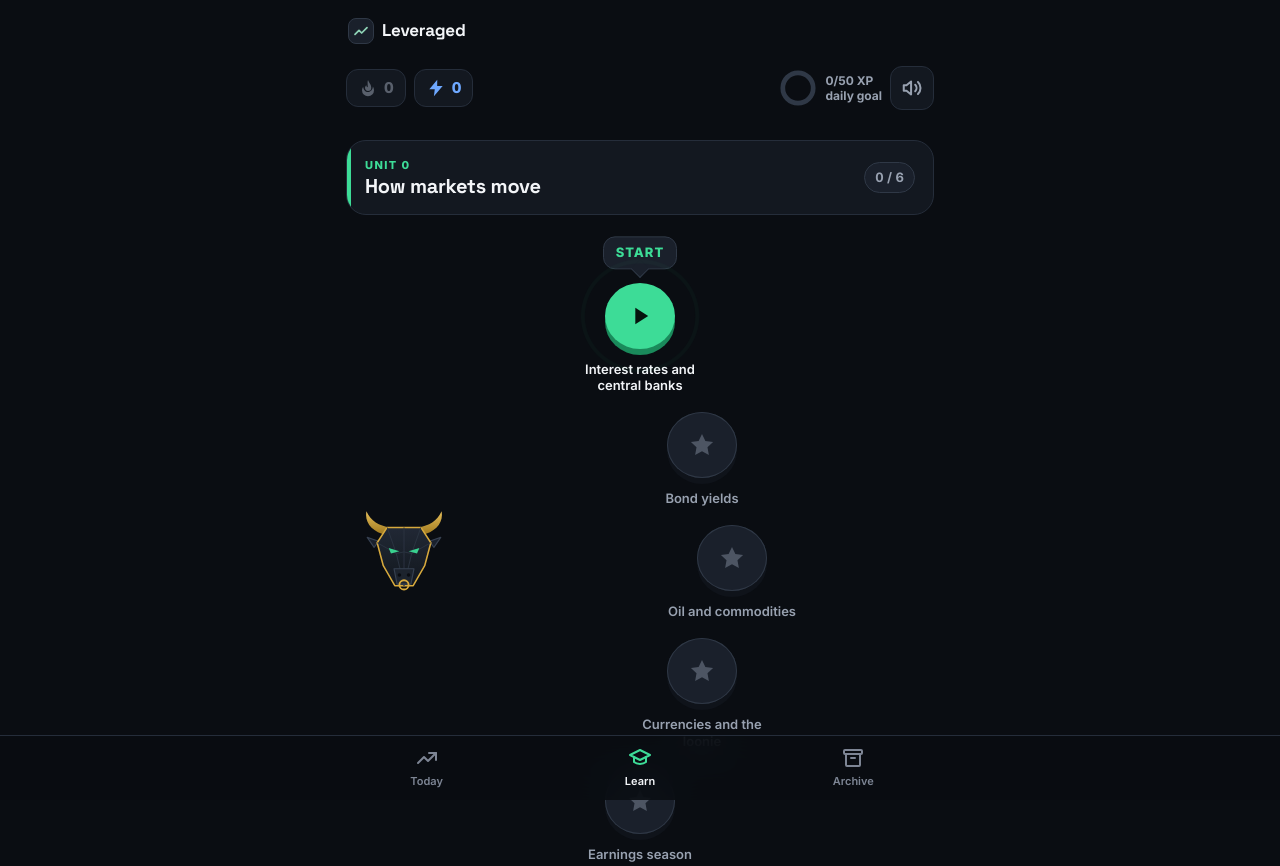
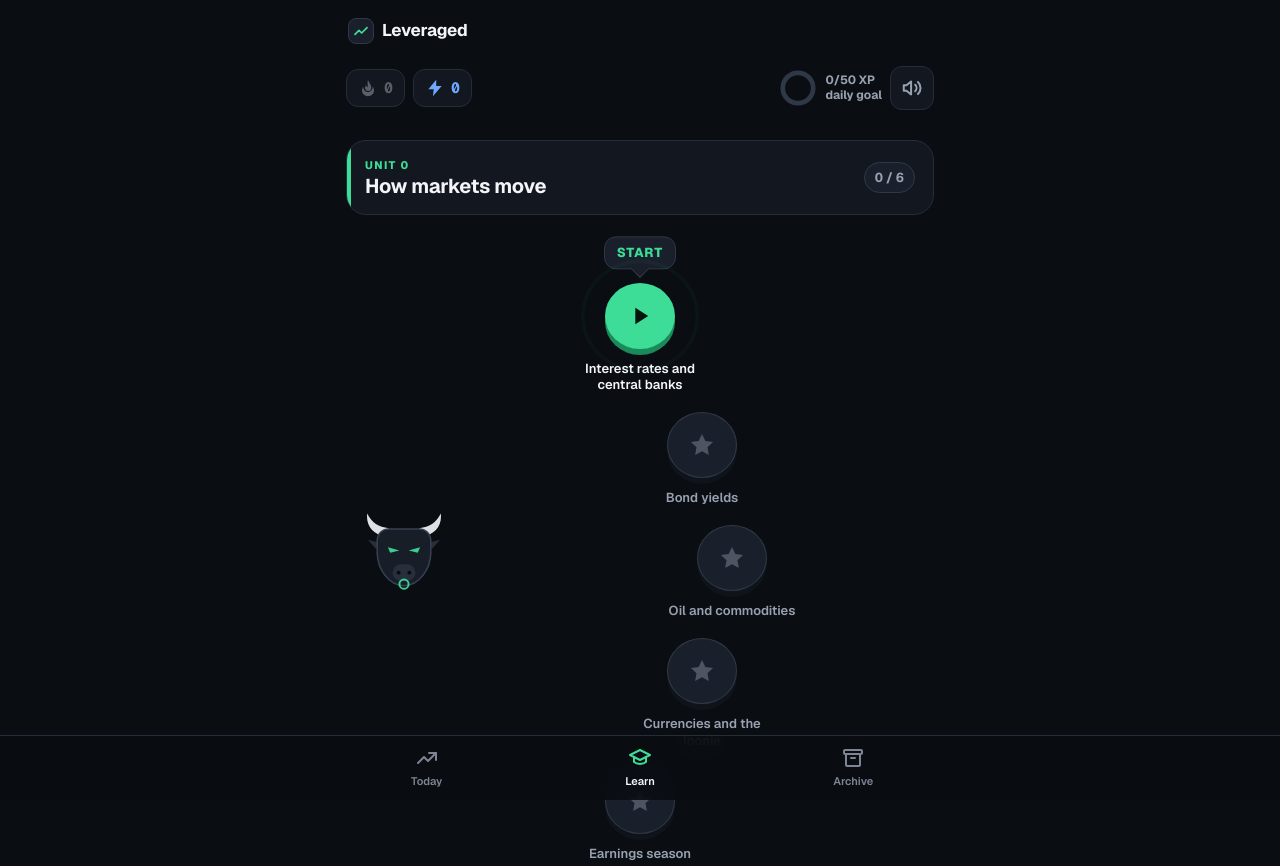
Before and after one commit to leveraged-app/morning-brief, a plain HTML site: page docs/learn.html in a window 1280 px wide. Shown: the top 866 px of the page. Drawn offline with nearby package versions, Linux system fonts and the light colour scheme.

Commit message:
Add files via upload

```diff
--- a/docs/learn.html
+++ b/docs/learn.html
@@ -6,17 +6,17 @@
 <meta name="theme-color" content="#0A0D12">
 <title>Leveraged: Learn</title>
 <link rel="preconnect" href="https://fonts.googleapis.com">
-<link href="https://fonts.googleapis.com/css2?family=Inter:wght@400;500;600;700;800&amp;family=Space+Grotesk:wght@600;700&amp;display=swap" rel="stylesheet">
+<link href="https://fonts.googleapis.com/css2?family=Geist:wght@400;500;600;700;800&amp;family=Geist+Mono:wght@500;600;700&amp;display=swap" rel="stylesheet">
 <style>
 :root{--bg:#0A0D12;--card:#131820;--card2:#1A202B;--ink:#F3F5F8;--muted:#98A1B0;--line:#252D3A;--line2:#2F3846;
 --g:#3DDC97;--g2:#2BBF80;--gd:#1A8A5B;--red:#FF6B5E;--redd:#C2433A;--gold:#E3B341;--goldd:#A87F1F;--blue:#6EA8FF}
 *{box-sizing:border-box;-webkit-tap-highlight-color:transparent}
 html{color-scheme:dark}
-body{margin:0;background:var(--bg);color:var(--ink);font-family:Inter,system-ui,-apple-system,Segoe UI,Arial,sans-serif;font-size:16px;line-height:1.5;overflow-x:hidden;-webkit-font-smoothing:antialiased}
+body{margin:0;background:var(--bg);color:var(--ink);font-family:Geist,Inter,system-ui,-apple-system,Segoe UI,Arial,sans-serif;font-size:16px;line-height:1.5;overflow-x:hidden;-webkit-font-smoothing:antialiased}
 button{font:inherit;color:inherit}
 .wrap{max-width:620px;margin:0 auto;padding:14px 16px 150px}
 .appbar{display:flex;align-items:center;padding:4px 2px 4px}
-.brand2{display:flex;align-items:center;gap:8px;font-family:'Space Grotesk',Inter,sans-serif;font-weight:700;font-size:17px;letter-spacing:-.2px}
+.brand2{display:flex;align-items:center;gap:8px;font-family:Geist,Inter,sans-serif;font-weight:700;font-size:17px;letter-spacing:-.2px}
 .logo{width:26px;height:26px;border-radius:8px;background:var(--card2);border:1px solid var(--line2);display:flex;align-items:center;justify-content:center}
 .tabbar{position:fixed;left:0;right:0;bottom:0;z-index:20;background:rgba(10,13,18,.86);backdrop-filter:saturate(1.4) blur(16px);-webkit-backdrop-filter:saturate(1.4) blur(16px);border-top:1px solid var(--line);padding:8px 0 calc(8px + env(safe-area-inset-bottom))}
 .tabbar .in{max-width:640px;margin:0 auto;display:flex;justify-content:space-around}
@@ -25,7 +25,7 @@ button{font:inherit;color:inherit}
 
 /* top stats */
 .stats{display:flex;align-items:center;gap:8px;margin:10px 0 4px;position:sticky;top:0;z-index:5;background:var(--bg);padding:8px 0}
-.stat{display:flex;align-items:center;gap:6px;font-weight:800;font-size:15px;padding:7px 11px;border-radius:12px;background:var(--card);border:1px solid var(--line);font-variant-numeric:tabular-nums}
+.stat{font-family:'Geist Mono',Geist,monospace;display:flex;align-items:center;gap:6px;font-weight:800;font-size:15px;padding:7px 11px;border-radius:12px;background:var(--card);border:1px solid var(--line);font-variant-numeric:tabular-nums}
 .stat svg{width:20px;height:20px}
 .flame{color:#FF8A3D}.flame.off{color:#59606C}
 .bolt{color:var(--blue)}
@@ -39,14 +39,14 @@ button{font:inherit;color:inherit}
 .unit-banner{border-radius:20px;padding:16px 18px;margin:22px 0 6px;display:flex;justify-content:space-between;align-items:center;gap:12px;background:var(--card);border:1px solid var(--line);position:relative;overflow:hidden}
 .unit-banner::before{content:"";position:absolute;left:0;top:0;bottom:0;width:4px;background:var(--uc)}
 .unit-banner .u{font-size:11px;font-weight:800;letter-spacing:1.4px;color:var(--uc)}
-.unit-banner .n{font-family:'Space Grotesk',Inter,sans-serif;font-size:20px;font-weight:700;line-height:1.2;letter-spacing:-.3px}
+.unit-banner .n{font-family:Geist,Inter,sans-serif;font-size:20px;font-weight:700;line-height:1.2;letter-spacing:-.3px}
 .unit-banner .c{font-size:13px;font-weight:700;color:var(--muted);background:var(--card2);border:1px solid var(--line2);padding:5px 10px;border-radius:999px;white-space:nowrap;font-variant-numeric:tabular-nums}
 .path{position:relative;display:flex;flex-direction:column;align-items:center;gap:18px;padding:62px 0 8px}
 .node-wrap{position:relative;display:flex;flex-direction:column;align-items:center}
 .node{width:70px;height:66px;border-radius:50%;border:0;cursor:pointer;position:relative;display:flex;align-items:center;justify-content:center;transition:transform .1s}
 .node svg{width:28px;height:28px}
 .node.todo{background:var(--card2);box-shadow:0 6px 0 #0F131A,inset 0 0 0 1px var(--line2);color:#4D5563}
-.node.done{background:var(--gold);box-shadow:0 6px 0 var(--goldd);color:#1C1503}
+.node.done{background:#E9EDF2;box-shadow:0 6px 0 #9AA3B2;color:#0A0D12}
 .node.cur{background:var(--c);box-shadow:0 6px 0 var(--cd);color:#06140E}
 .node:active{transform:translateY(5px);box-shadow:0 1px 0 rgba(0,0,0,.4)}
 .node.cur::before{content:"";position:absolute;inset:-10px;border-radius:50%;border:3px solid var(--c);opacity:.35;animation:pulse 1.8s ease-out infinite}
@@ -66,7 +66,7 @@ button{font:inherit;color:inherit}
 .kicker{font-size:11px;font-weight:800;letter-spacing:1.2px;color:var(--g);text-transform:uppercase}
 .qrow{display:flex;gap:12px;align-items:flex-end;margin:8px 0 18px}
 .qrow .m{width:74px;flex-shrink:0}
-.speech{position:relative;flex:1;background:var(--card);border:1px solid var(--line2);border-radius:18px;padding:14px 16px;font-family:'Space Grotesk',Inter,sans-serif;font-size:20px;font-weight:600;line-height:1.3;letter-spacing:-.2px}
+.speech{position:relative;flex:1;background:var(--card);border:1px solid var(--line2);border-radius:18px;padding:14px 16px;font-family:Geist,Inter,sans-serif;font-size:20px;font-weight:600;line-height:1.3;letter-spacing:-.2px}
 .speech::before{content:"";position:absolute;left:-8px;bottom:22px;width:14px;height:14px;background:var(--card);border-left:1px solid var(--line2);border-bottom:1px solid var(--line2);transform:rotate(45deg)}
 .opts{display:flex;flex-direction:column;gap:10px}
 .opt{display:flex;align-items:center;gap:12px;width:100%;text-align:left;min-height:58px;padding:12px 14px;border-radius:16px;border:1px solid var(--line2);background:var(--card);font-weight:600;font-size:15px;cursor:pointer;box-shadow:0 4px 0 #0F131A;transition:transform .08s,box-shadow .08s,background .15s,border-color .15s;animation:rise .35s cubic-bezier(.2,.8,.2,1) backwards}
@@ -106,7 +106,7 @@ label.lbl{display:block;font-size:13px;font-weight:700;color:var(--muted);margin
 /* finish */
 .done-card{text-align:center;padding:24px 4px 10px}
 .done-card .m{width:140px;margin:0 auto;animation:rise .6s cubic-bezier(.2,.8,.2,1) backwards}
-.done-card h1{font-family:'Space Grotesk',Inter,sans-serif;font-size:30px;margin:14px 0 4px;color:var(--gold);letter-spacing:-.5px}
+.done-card h1{font-family:Geist,Inter,sans-serif;font-size:30px;margin:14px 0 4px;color:var(--g);letter-spacing:-.5px}
 .stars{display:flex;justify-content:center;gap:8px;margin:8px 0 18px}
 .stars svg{width:44px;height:44px;opacity:0;transform:scale(.3)}
 .stars svg.on{animation:starin .5s cubic-bezier(.2,1.6,.4,1) forwards}
@@ -114,7 +114,7 @@ label.lbl{display:block;font-size:13px;font-weight:700;color:var(--muted);margin
 .chips{display:grid;grid-template-columns:repeat(3,minmax(0,1fr));gap:10px;margin:0 0 22px}
 .chip{border-radius:16px;border:1px solid var(--line2);overflow:hidden;background:var(--card)}
 .chip .h{color:var(--cc);font-size:10px;font-weight:800;letter-spacing:1.2px;padding:10px 0 0;text-transform:uppercase}
-.chip .v{font-family:'Space Grotesk',Inter,sans-serif;font-size:24px;font-weight:700;padding:2px 0 12px;color:var(--ink);font-variant-numeric:tabular-nums}
+.chip .v{font-family:'Geist Mono',Geist,monospace;font-size:24px;font-weight:700;padding:2px 0 12px;color:var(--ink);font-variant-numeric:tabular-nums}
 footer{color:var(--muted);font-size:12px;margin-top:28px;text-align:center}
 #confetti{position:fixed;inset:0;pointer-events:none;z-index:40}
 
@@ -215,19 +215,16 @@ const ICON={
 };
 function bull(mood){
   return svg(`<svg class="bull ${mood||"idle"}" viewBox="0 0 120 112" role="img" aria-label="The Leveraged bull">
-  <defs><linearGradient id="hg" x1="0" y1="0" x2="0" y2="1"><stop offset="0" stop-color="#F0C75E"/><stop offset="1" stop-color="#A87F1F"/></linearGradient>
-  <linearGradient id="fg" x1="0" y1="0" x2="0" y2="1"><stop offset="0" stop-color="#232B38"/><stop offset="1" stop-color="#141921"/></linearGradient></defs>
-  <path d="M37 34C19 30 8 18 11 3c6 13 16 19 31 21z" fill="url(#hg)"/>
-  <path d="M83 34c18-4 29-16 26-31-6 13-16 19-31 21z" fill="url(#hg)"/>
-  <path d="M27 42 12 37l9 13z" fill="#1B2230" stroke="#3A4556" stroke-width="1.5" stroke-linejoin="round"/>
-  <path d="M93 42l15-5-9 13z" fill="#1B2230" stroke="#3A4556" stroke-width="1.5" stroke-linejoin="round"/>
-  <path d="M38 24h44l13 20-8 30-15 26H48L33 74l-8-30z" fill="url(#fg)" stroke="#E3B341" stroke-width="2" stroke-linejoin="round"/>
-  <path d="M60 24v76M38 24l12 34 10 42M82 24 70 58l-10 42M25 44l25 14 10-2 10 2 25-14" fill="none" stroke="#2E3846" stroke-width="1.2"/>
-  <ellipse class="glow" cx="47" cy="55" rx="9" ry="5"/><ellipse class="glow" cx="73" cy="55" rx="9" ry="5"/>
-  <path class="eye" d="M40 51l14 4-11 3z"/><path class="eye" d="M80 51l-14 4 11 3z"/>
-  <path d="M47 78h26l-4 20H51z" fill="#1E2530" stroke="#3A4556" stroke-width="1.5" stroke-linejoin="round"/>
-  <circle cx="54" cy="86" r="2.3" fill="#0A0D12"/><circle cx="66" cy="86" r="2.3" fill="#0A0D12"/>
-  <circle cx="60" cy="99" r="6" fill="none" stroke="#E3B341" stroke-width="2.4"/>
+  <path d="M36 36C20 33 10 22 12 6c6 12 15 18 28 19z" fill="#E9EDF2"/>
+  <path d="M84 36c16-3 26-14 24-30-6 12-15 18-28 19z" fill="#E9EDF2"/>
+  <path d="M28 44 13 40l10 12z" fill="#2A3240"/>
+  <path d="M92 44l15-4-10 12z" fill="#2A3240"/>
+  <path d="M40 26h40c9 0 15 7 15 16v14c0 22-15 44-35 44S25 78 25 56V42c0-9 6-16 15-16z" fill="#1A202B" stroke="#3A4556" stroke-width="2"/>
+  <ellipse class="glow" cx="47" cy="54" rx="9" ry="5"/><ellipse class="glow" cx="73" cy="54" rx="9" ry="5"/>
+  <path class="eye" d="M39 50l15 4-12 3z"/><path class="eye" d="M81 50l-15 4 12 3z"/>
+  <rect x="45" y="72" width="30" height="22" rx="11" fill="#2A3240"/>
+  <circle cx="53" cy="83" r="2.6" fill="#0A0D12"/><circle cx="67" cy="83" r="2.6" fill="#0A0D12"/>
+  <circle class="ring" cx="60" cy="98" r="6" fill="none" stroke="#3DDC97" stroke-width="2.6"/>
   </svg>`);
 }
 function setMood(node,mood){ if(!node) return; node.classList.remove("idle","happy","sad","wow","neutral"); void node.getBoundingClientRect(); node.classList.add(mood); }
@@ -255,7 +252,7 @@ function toast(text){const t=el("div",{class:"toast",role:"status"},text);docume
 // ---------- shared header ----------
 function header(){
   return el("div",{class:"appbar"},el("div",{class:"brand2"},
-    el("span",{class:"logo","aria-hidden":"true",html:'<svg width="16" height="16" viewBox="0 0 24 24" fill="none" stroke="#8FD3B6" stroke-width="2.6" stroke-linecap="round" stroke-linejoin="round"><path d="M3 17l6-6 4 4 8-8"/></svg>'}),"Leveraged"));
+    el("span",{class:"logo","aria-hidden":"true",html:'<svg width="16" height="16" viewBox="0 0 24 24" fill="none" stroke="#3DDC97" stroke-width="2.6" stroke-linecap="round" stroke-linejoin="round"><path d="M3 17l6-6 4 4 8-8"/></svg>'}),"Leveraged"));
 }
 function tabbar(){
   const I={today:'<svg width="24" height="24" viewBox="0 0 24 24" fill="none" stroke="currentColor" stroke-width="2" stroke-linecap="round" stroke-linejoin="round" aria-hidden="true"><path d="M3 17l6-6 4 4 8-8"/><path d="M14 7h7v7"/></svg>',
```
